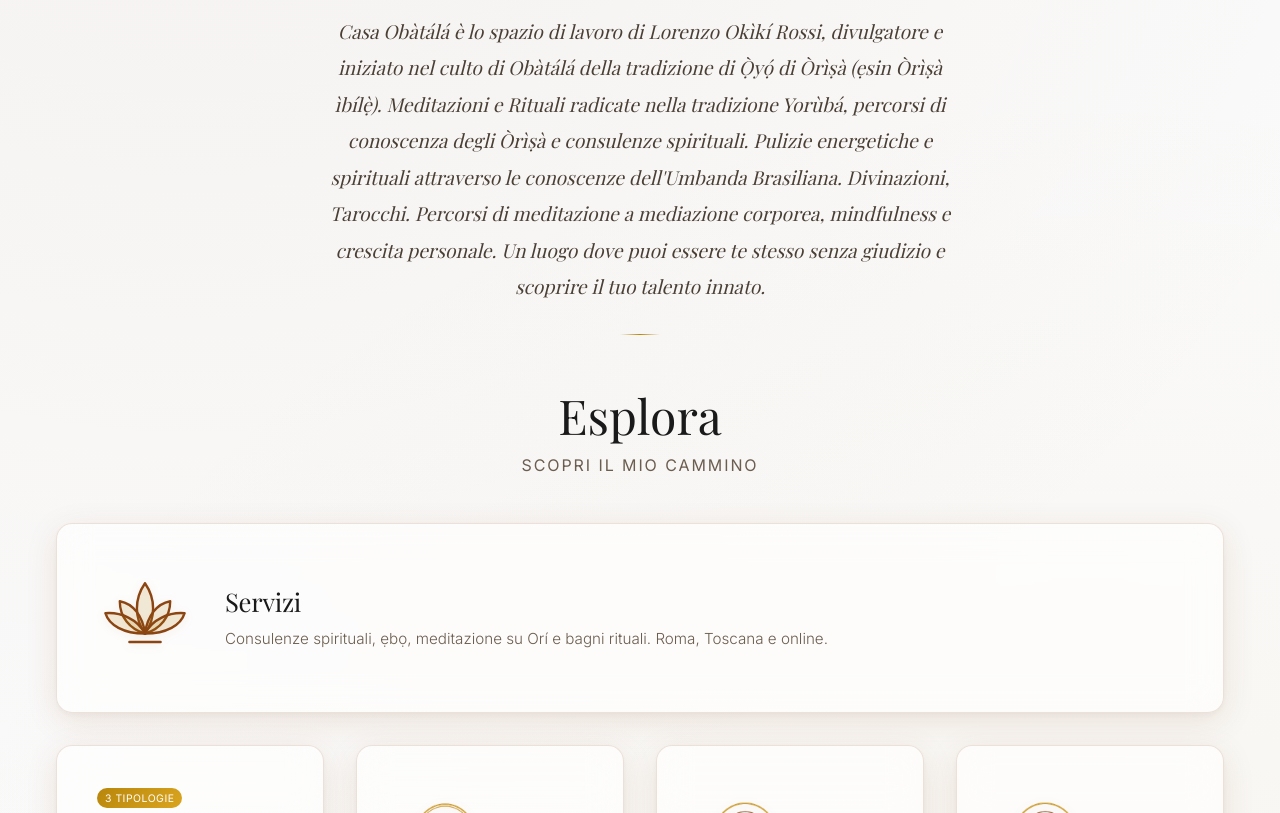
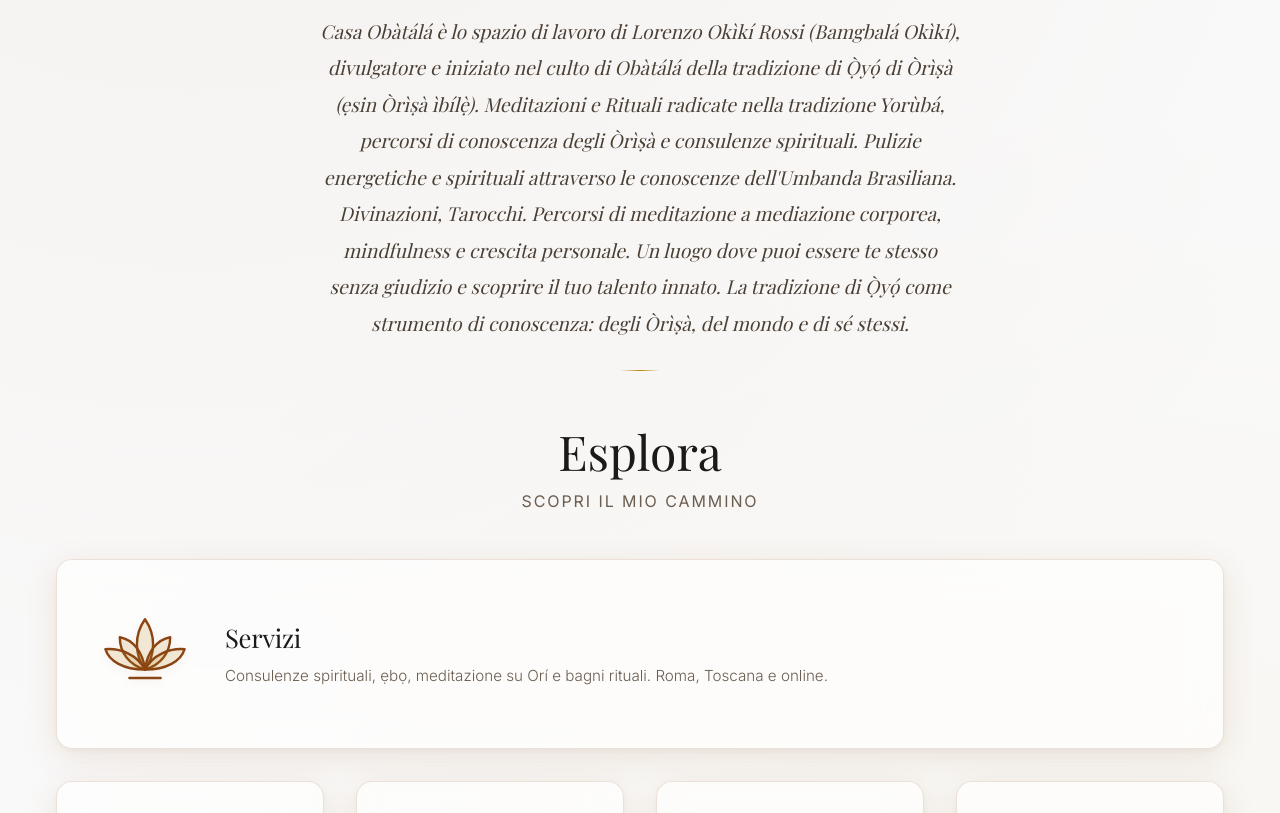
Before and after one commit to B-Okiki/casaobatala-sito, a plain HTML site: page index.html in a window 1280 px wide. Shown: the part 1010-1823 px from the top of the page. Drawn offline with nearby package versions, Linux system fonts and the light colour scheme; a web font is replaced by a local one.

Commit message:
Enhance description of Casa Obàtálá and Yoruba tradition
Added a new phrase to describe the Yoruba tradition as a tool for knowledge.

```diff
--- a/index.html
+++ b/index.html
@@ -492,7 +492,7 @@
     <div class="intro-divider"></div>
     <h2 class="intro-heading">Tradizione Yorùbá, Meditazione e Percorsi Spirituali</h2>
     <p class="intro-text">
-        Casa Obàtálá è lo spazio di lavoro di Lorenzo Okìkí Rossi,
+        Casa Obàtálá è lo spazio di lavoro di Lorenzo Okìkí Rossi (Bamgbalá Okìkí),
         divulgatore e iniziato nel culto di Obàtálá della tradizione
         di Ọ̀yọ́ di Òrìṣà (ẹsin Òrìṣà ìbílẹ̀). Meditazioni e Rituali radicate nella tradizione Yorùbá,
         percorsi di conoscenza degli Òrìṣà e consulenze spirituali.
@@ -500,6 +500,7 @@
         Divinazioni, Tarocchi.
         Percorsi di meditazione a mediazione corporea, mindfulness e crescita personale.
         Un luogo dove puoi essere te stesso senza giudizio e scoprire il tuo talento innato.
+        La tradizione di Ọ̀yọ́ come strumento di conoscenza: degli Òrìṣà, del mondo e di sé stessi.
     </p>
     <div class="intro-divider"></div>
 </section>
```
